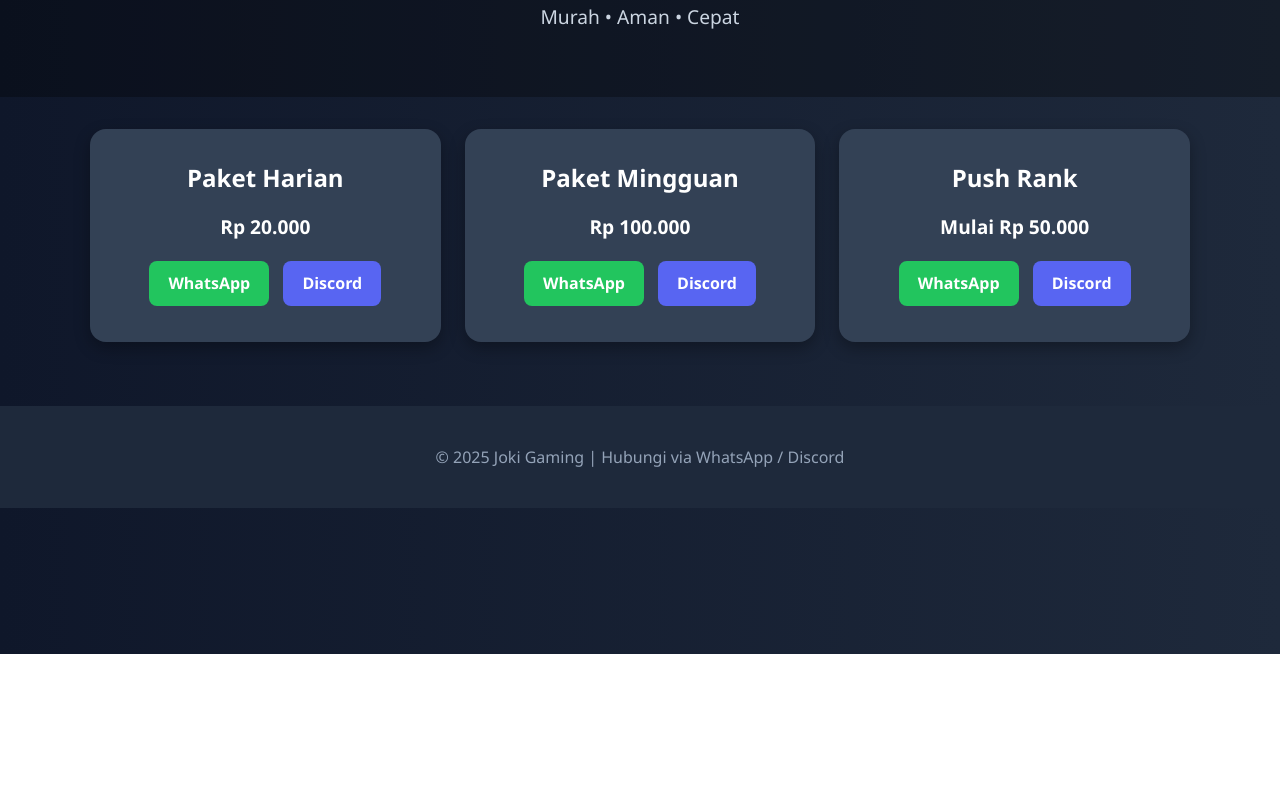
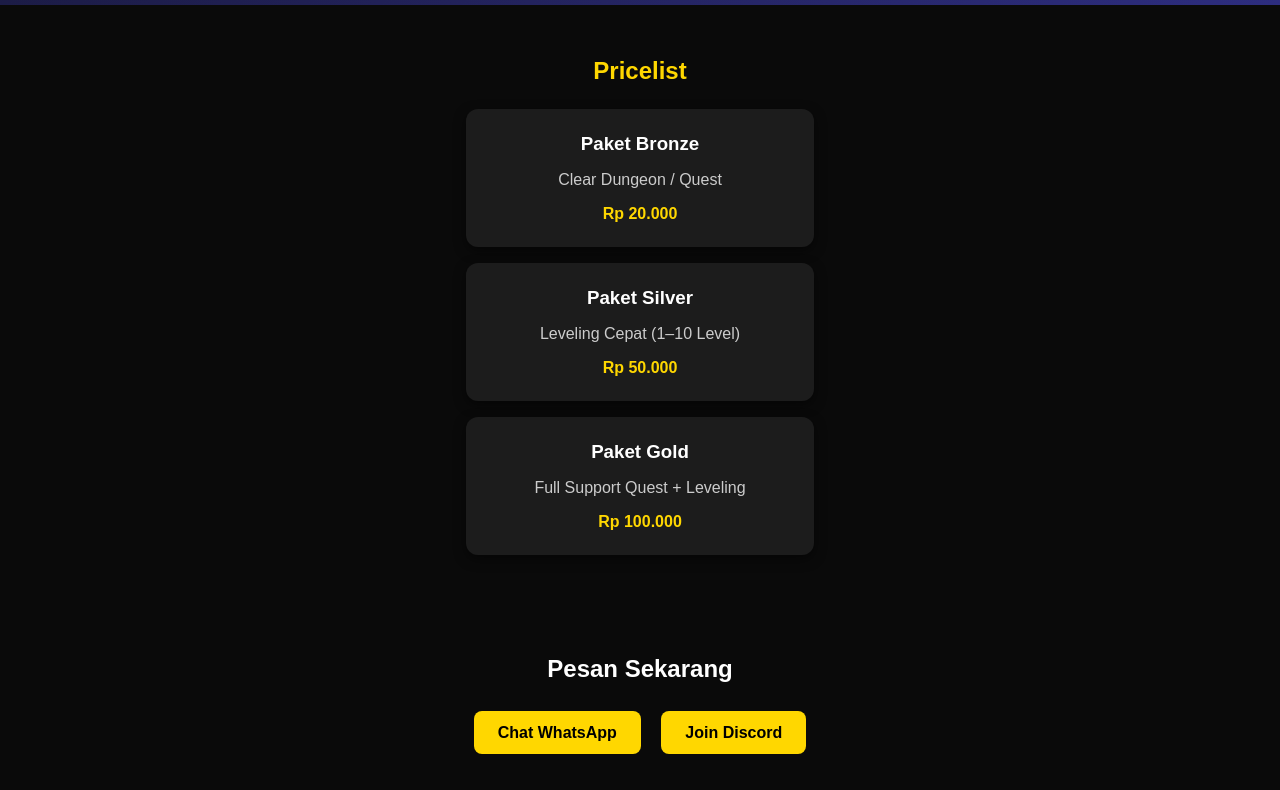
Before and after one commit to Junn19/joki-crystalofatlan, a plain HTML site: page index.html in a window 1280 px wide. Shown: the part 146-936 px from the top of the page. Before the commit the page ends 800 px from the top, so only its background shows below. Drawn offline with Linux system fonts and the light colour scheme.

Commit message:
update project

```diff
--- a/index.html
+++ b/index.html
@@ -1,103 +1,44 @@
 <!DOCTYPE html>
 <html lang="id">
 <head>
-  <meta charset="UTF-8">
-  <meta name="viewport" content="width=device-width, initial-scale=1.0">
-  <title>Joki Gaming</title>
-  <style>
-    body {
-      font-family: 'Segoe UI', sans-serif;
-      margin: 0; padding: 0;
-      background: linear-gradient(to right, #0f172a, #1e293b);
-      color: white;
-    }
-    header {
-      text-align: center;
-      padding: 3rem 1rem;
-      background: rgba(0,0,0,0.3);
-    }
-    header h1 {
-      font-size: 2.5rem;
-      margin-bottom: 0.5rem;
-    }
-    header p {
-      font-size: 1.2rem;
-      color: #cbd5e1;
-    }
-    .cards {
-      display: grid;
-      grid-template-columns: repeat(auto-fit, minmax(250px, 1fr));
-      gap: 1.5rem;
-      padding: 2rem;
-      max-width: 1100px;
-      margin: auto;
-    }
-    .card {
-      background: #334155;
-      padding: 2rem;
-      border-radius: 16px;
-      text-align: center;
-      box-shadow: 0 6px 16px rgba(0,0,0,0.3);
-      transition: transform 0.2s;
-    }
-    .card:hover { transform: translateY(-5px); }
-    .card h2 { margin: 0 0 0.5rem; }
-    .card p {
-      font-size: 1.2rem;
-      font-weight: bold;
-      margin-bottom: 1rem;
-    }
-    .btn {
-      display: inline-block;
-      padding: 0.7rem 1.2rem;
-      margin: 0.3rem;
-      border-radius: 8px;
-      font-weight: bold;
-      text-decoration: none;
-      transition: 0.2s;
-    }
-    .wa { background: #22c55e; color: white; }
-    .wa:hover { background: #16a34a; }
-    .discord { background: #5865F2; color: white; }
-    .discord:hover { background: #4752C4; }
-    footer {
-      text-align: center;
-      padding: 1.5rem;
-      background: #1e293b;
-      color: #94a3b8;
-      margin-top: 2rem;
-    }
-  </style>
+  <meta charset="UTF-8" />
+  <meta name="viewport" content="width=device-width, initial-scale=1.0"/>
+  <title>Joki Crystal of Atlan</title>
+  <link rel="stylesheet" href="style.css"/>
 </head>
 <body>
   <header>
-    <h1>🔥 Jasa Joki Gaming 🔥</h1>
-    <p>Murah • Aman • Cepat</p>
+    <h1>Joki Crystal of Atlan</h1>
+    <p>Fast • Aman • Terpercaya</p>
   </header>
 
-  <section class="cards">
+  <section class="pricelist">
+    <h2>Pricelist</h2>
     <div class="card">
-      <h2>Paket Harian</h2>
-      <p>Rp 20.000</p>
-      <a class="btn wa" href="https://wa.me/6285330300786?text=Halo%20saya%20mau%20order%20Paket%20Harian">WhatsApp</a>
-      <a class="btn discord" href="https://discord.com/users/334547467934629888">Discord</a>
+      <h3>Paket Bronze</h3>
+      <p>Clear Dungeon / Quest</p>
+      <span>Rp 20.000</span>
     </div>
     <div class="card">
-      <h2>Paket Mingguan</h2>
-      <p>Rp 100.000</p>
-      <a class="btn wa" href="https://wa.me/6285330300786?text=Halo%20saya%20mau%20order%20Paket%20Mingguan">WhatsApp</a>
-      <a class="btn discord" href="https://discord.com/users/334547467934629888">Discord</a>
+      <h3>Paket Silver</h3>
+      <p>Leveling Cepat (1–10 Level)</p>
+      <span>Rp 50.000</span>
     </div>
     <div class="card">
-      <h2>Push Rank</h2>
-      <p>Mulai Rp 50.000</p>
-      <a class="btn wa" href="https://wa.me/6285330300786?text=Halo%20saya%20mau%20order%20Push%20Rank">WhatsApp</a>
-      <a class="btn discord" href="https://discord.com/users/334547467934629888">Discord</a>
+      <h3>Paket Gold</h3>
+      <p>Full Support Quest + Leveling</p>
+      <span>Rp 100.000</span>
     </div>
   </section>
 
+  <section class="contact">
+    <h2>Pesan Sekarang</h2>
+    <a href="https://wa.me/6281234567890" class="btn">Chat WhatsApp</a>
+    <a href="https://discord.gg/yourserver" class="btn">Join Discord</a>
+  </section>
+
   <footer>
-    <p>© 2025 Joki Gaming | Hubungi via WhatsApp / Discord</p>
+    <p>© 2025 Joki Crystal of Atlan. All rights reserved.</p>
   </footer>
 </body>
 </html>
--- a/style.css
+++ b/style.css
@@ -0,0 +1,88 @@
+body {
+  font-family: Arial, sans-serif;
+  margin: 0;
+  padding: 0;
+  background: #0a0a0a;
+  color: #fff;
+}
+
+header {
+  text-align: center;
+  padding: 2rem;
+  background: linear-gradient(135deg, #1a1a40, #2d2d7f);
+}
+
+header h1 {
+  margin: 0;
+  font-size: 2.5rem;
+  color: #ffd700;
+}
+
+header p {
+  margin-top: 0.5rem;
+  color: #ccc;
+}
+
+.pricelist {
+  padding: 2rem;
+  text-align: center;
+}
+
+.pricelist h2 {
+  margin-bottom: 1.5rem;
+  color: #ffd700;
+}
+
+.card {
+  background: #1c1c1c;
+  padding: 1.5rem;
+  margin: 1rem auto;
+  max-width: 300px;
+  border-radius: 12px;
+  box-shadow: 0 4px 12px rgba(0,0,0,0.5);
+}
+
+.card h3 {
+  margin: 0;
+  color: #fff;
+}
+
+.card p {
+  color: #ccc;
+}
+
+.card span {
+  display: block;
+  margin-top: 1rem;
+  font-weight: bold;
+  color: #ffd700;
+}
+
+.contact {
+  text-align: center;
+  padding: 2rem;
+}
+
+.contact .btn {
+  display: inline-block;
+  margin: 0.5rem;
+  padding: 0.8rem 1.5rem;
+  background: #ffd700;
+  color: #000;
+  font-weight: bold;
+  text-decoration: none;
+  border-radius: 8px;
+  transition: 0.2s;
+}
+
+.contact .btn:hover {
+  background: #e6c200;
+}
+
+footer {
+  text-align: center;
+  padding: 1rem;
+  background: #111;
+  color: #777;
+  font-size: 0.9rem;
+}
```
